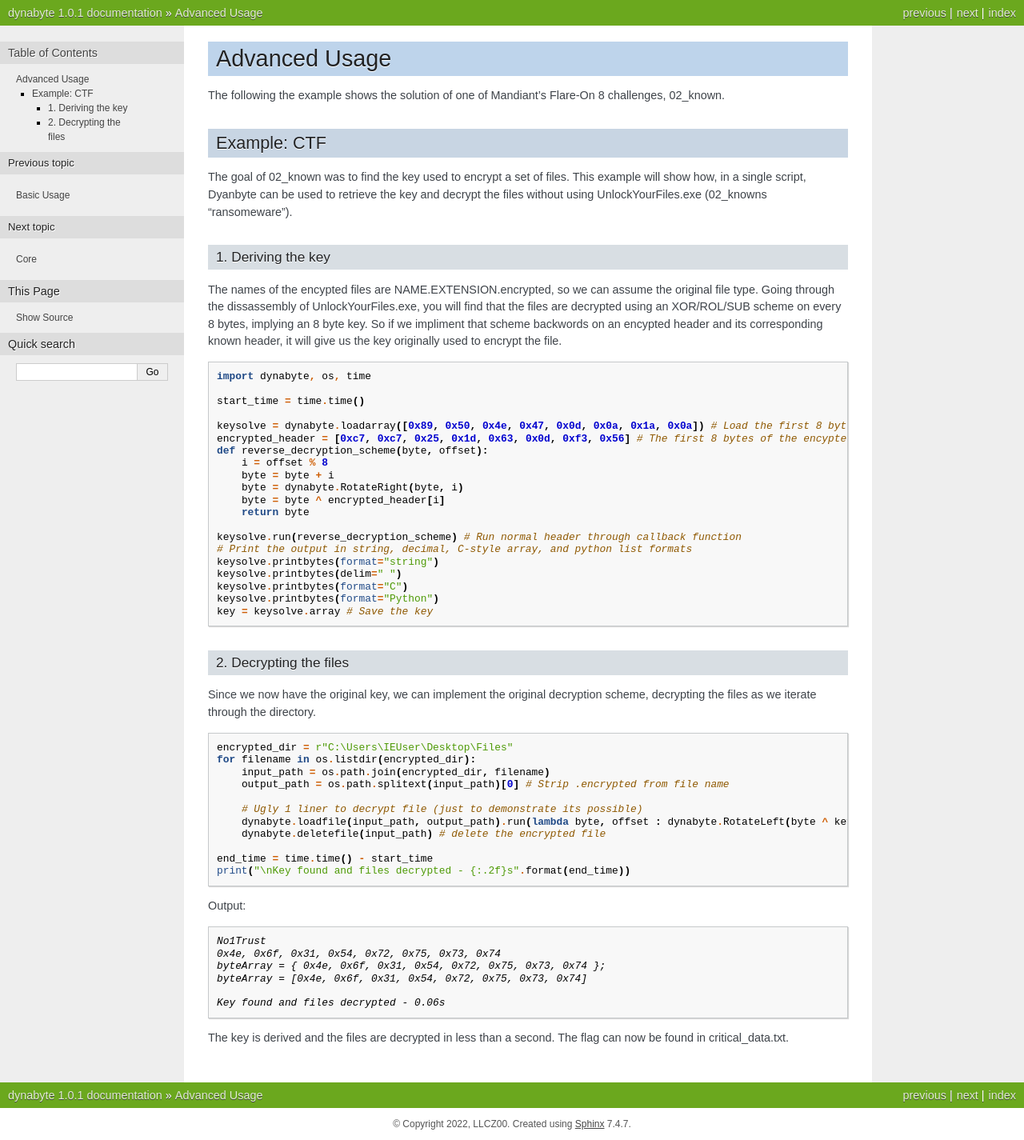
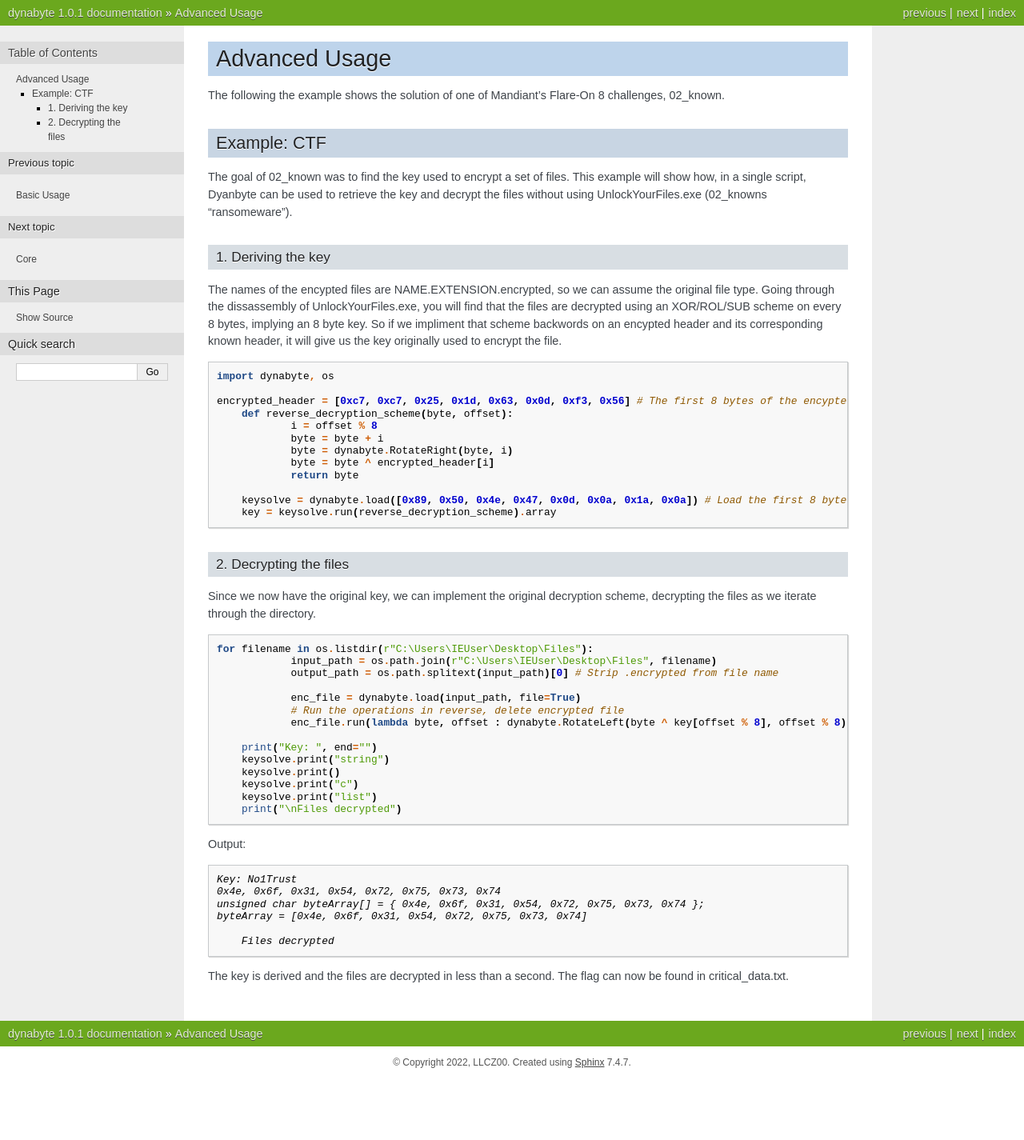
Before and after one commit to LLCZ00/Dynabyte, a Sphinx documentation site: the page built from docs/source/advanced_usage.rst, in a window 1280 px wide. Shown: the whole page at 80% size. Built offline with Sphinx 7.4.7, drawn with Linux system fonts in a browser that asks for light colours; after the commit the page ends 1348 px from its top, so only the background shows below that.

Commit message:
Update advanced_usage.rst

```diff
--- a/docs/source/advanced_usage.rst
+++ b/docs/source/advanced_usage.rst
@@ -16,26 +16,18 @@ encrypt the file.
 
 .. code-block:: python
 
-    import dynabyte, os, time
+    import dynabyte, os
 
-    start_time = time.time()
+    encrypted_header = [0xc7, 0xc7, 0x25, 0x1d, 0x63, 0x0d, 0xf3, 0x56] # The first 8 bytes of the encypted header (capa.png.encrypted)
+	def reverse_decryption_scheme(byte, offset):
+		i = offset % 8
+		byte = byte + i
+		byte = dynabyte.RotateRight(byte, i)
+		byte = byte ^ encrypted_header[i]
+		return byte
 
-    keysolve = dynabyte.loadarray([0x89, 0x50, 0x4e, 0x47, 0x0d, 0x0a, 0x1a, 0x0a]) # Load the first 8 bytes of a normal PNG header
-    encrypted_header = [0xc7, 0xc7, 0x25, 0x1d, 0x63, 0x0d, 0xf3, 0x56] # The first 8 bytes of the encypted header (capa.png.encrypted)
-    def reverse_decryption_scheme(byte, offset):
-        i = offset % 8
-        byte = byte + i
-        byte = dynabyte.RotateRight(byte, i)
-        byte = byte ^ encrypted_header[i]
-        return byte
-
-    keysolve.run(reverse_decryption_scheme) # Run normal header through callback function
-    # Print the output in string, decimal, C-style array, and python list formats
-    keysolve.printbytes(format="string")
-    keysolve.printbytes(delim=" ")
-    keysolve.printbytes(format="C")
-    keysolve.printbytes(format="Python")
-    key = keysolve.array # Save the key
+	keysolve = dynabyte.load([0x89, 0x50, 0x4e, 0x47, 0x0d, 0x0a, 0x1a, 0x0a]) # Load the first 8 bytes of a normal PNG header
+	key = keysolve.run(reverse_decryption_scheme).array
 
 
 2. Decrypting the files
@@ -44,28 +36,32 @@ Since we now have the original key, we can implement the original decryption sch
 
 .. code-block:: python
 
-    encrypted_dir = r"C:\Users\IEUser\Desktop\Files"
-    for filename in os.listdir(encrypted_dir):
-        input_path = os.path.join(encrypted_dir, filename)
-        output_path = os.path.splitext(input_path)[0] # Strip .encrypted from file name
+    for filename in os.listdir(r"C:\Users\IEUser\Desktop\Files"):
+		input_path = os.path.join(r"C:\Users\IEUser\Desktop\Files", filename)
+		output_path = os.path.splitext(input_path)[0] # Strip .encrypted from file name
 
-        # Ugly 1 liner to decrypt file (just to demonstrate its possible)
-        dynabyte.loadfile(input_path, output_path).run(lambda byte, offset : dynabyte.RotateLeft(byte ^ key[offset % 8], offset % 8) - offset % 8)
-        dynabyte.deletefile(input_path) # delete the encrypted file
+		enc_file = dynabyte.load(input_path, file=True)
+		# Run the operations in reverse, delete encrypted file
+		enc_file.run(lambda byte, offset : dynabyte.RotateLeft(byte ^ key[offset % 8], offset % 8) - offset % 8, output=output_path).delete()
 
-    end_time = time.time() - start_time
-    print("\nKey found and files decrypted - {:.2f}s".format(end_time))
+	print("Key: ", end="")
+	keysolve.print("string")
+	keysolve.print()
+	keysolve.print("c")
+	keysolve.print("list")
+	print("\nFiles decrypted")
 
 
 Output:
 
 .. code-block:: console
 
-    No1Trust
+    Key: No1Trust
     0x4e, 0x6f, 0x31, 0x54, 0x72, 0x75, 0x73, 0x74
-    byteArray = { 0x4e, 0x6f, 0x31, 0x54, 0x72, 0x75, 0x73, 0x74 };
+    unsigned char byteArray[] = { 0x4e, 0x6f, 0x31, 0x54, 0x72, 0x75, 0x73, 0x74 };
     byteArray = [0x4e, 0x6f, 0x31, 0x54, 0x72, 0x75, 0x73, 0x74]
 
-    Key found and files decrypted - 0.06s
+	Files decrypted
+
 
 The key is derived and the files are decrypted in less than a second. The flag can now be found in critical_data.txt.
```
